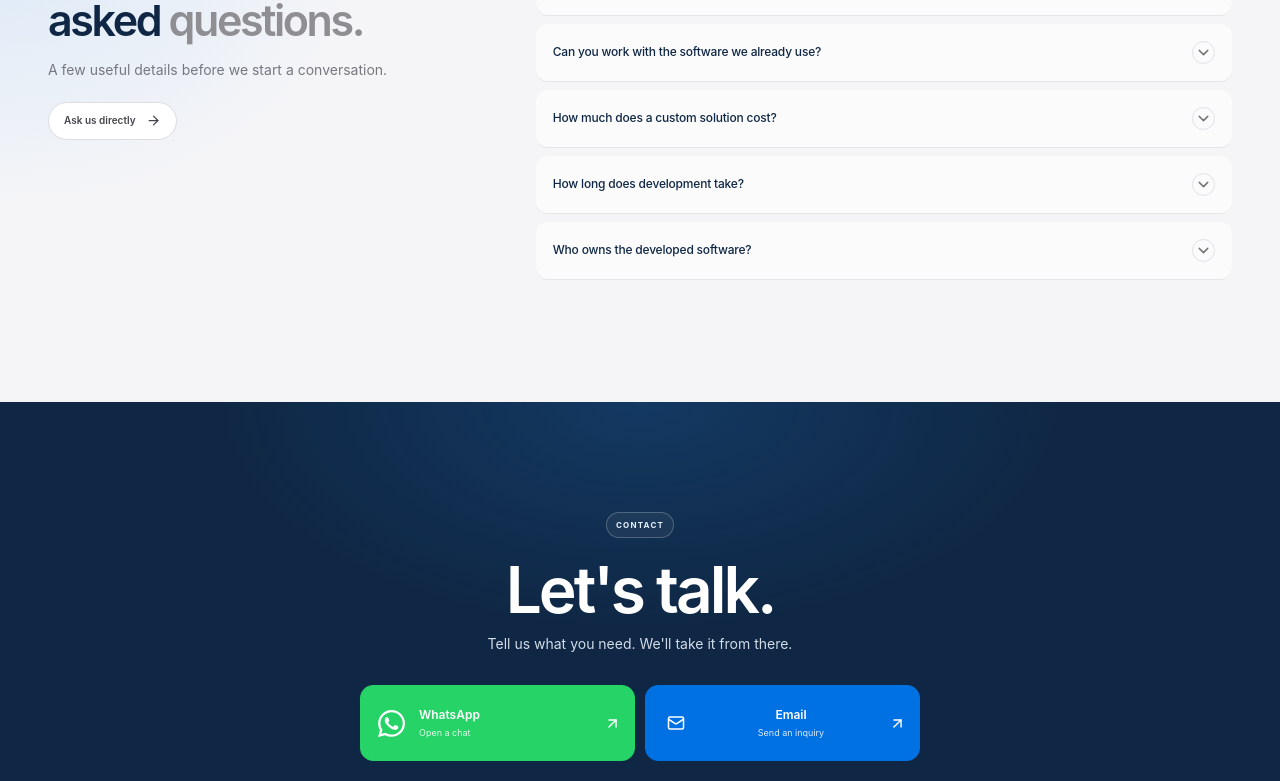
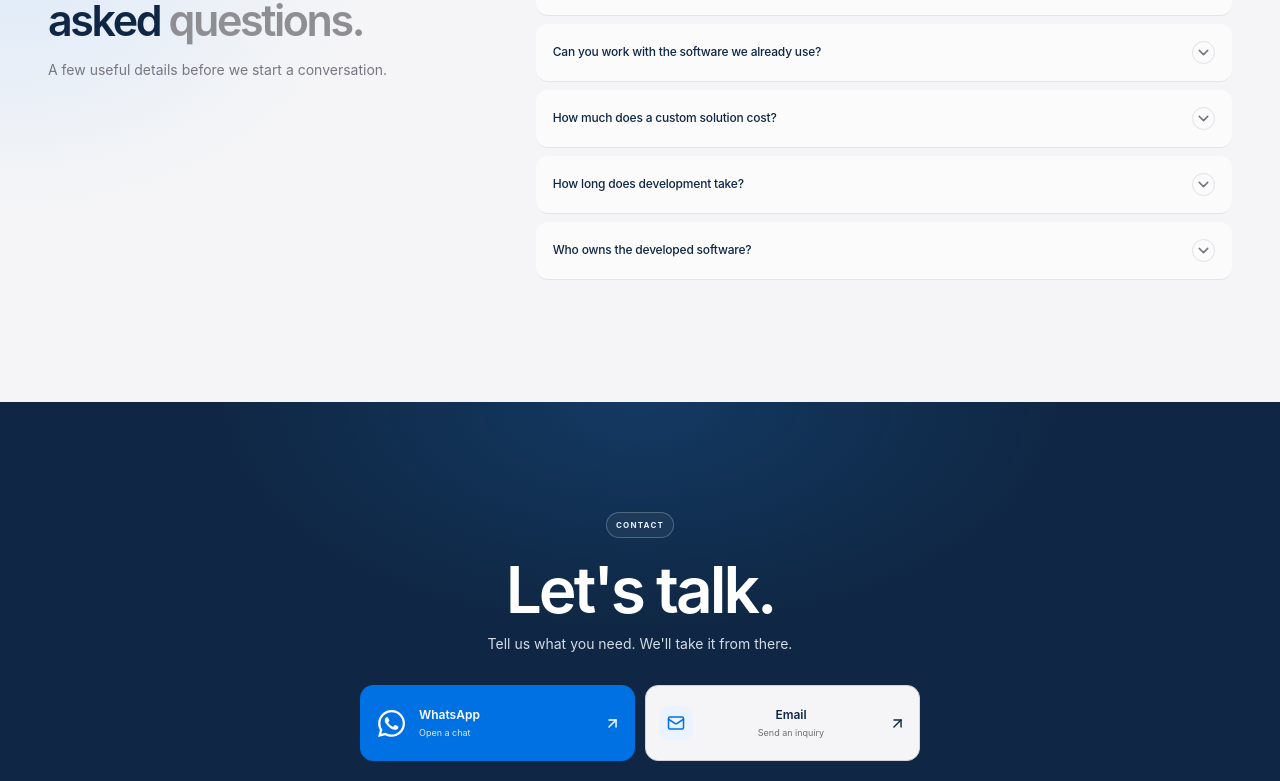
Before and after one commit to vovahardlight/service-ai, a Next.js app: page / in a window 1280 px wide. Shown: the part 3499-4280 px from the top of the page. Built offline with nearby package versions, Linux system fonts and the light colour scheme.

Commit message:
sixth commit

```diff
--- a/src/app/globals.css
+++ b/src/app/globals.css
@@ -8,7 +8,7 @@
 @media(max-width:390px){.section-wrap,.header-inner{width:calc(100% - 32px)}.hero h1{font-size:43px}.hero-art{height:291px}.mini-window{transform:scale(.76) rotate(-1.4deg)}.float-note{bottom:18px}.art-caption{font-size:6px}.section-heading h2{font-size:35px}.section-problem .section-heading h2{font-size:31px}.step-canvas{min-height:224px}.canvas-center{width:166px}.node-left{left:0}.node-right{right:0}.canvas-line{width:7%}.line-left{left:13%}.line-right{right:13%}.contact-reassurance{gap:9px}.contact-reassurance span{font-size:7px}}
 
 /* Minimal direct contact panel */
-.section-contact{background:#f7f7f9;padding:108px 0}.contact-simple{max-width:560px;margin:0 auto;text-align:center}.contact-simple h2{font-size:clamp(46px,6vw,64px);letter-spacing:-3px;line-height:1.04;font-weight:620;margin:19px 0 10px}.contact-simple>p{color:#777780;font-size:14px;margin:0 0 30px}.contact-actions{display:grid;grid-template-columns:1fr 1fr;gap:10px;text-align:left}.contact-action{min-height:76px;border:1px solid #e5e5ea;background:#fff;border-radius:13px;padding:13px;display:flex;align-items:center;gap:11px;transition:transform .2s,border-color .2s,box-shadow .2s}.contact-action[href]:hover{transform:translateY(-2px);border-color:#c9c9d0;box-shadow:0 8px 22px #20202b0a}.contact-action>span:nth-child(2){display:flex;flex-direction:column;gap:2px;flex:1}.contact-action b{font-size:12px;font-weight:600}.contact-action small{font-size:9px;color:#85858d}.contact-action>svg{color:#92929a}.contact-action-icon{width:34px;height:34px;border-radius:10px;background:#f2f6f3;color:#477b57;display:grid;place-items:center;font-size:17px;font-weight:600}.email-icon{background:#f2f4f8;color:#596b88;font-size:14px}.contact-action.unavailable{opacity:.58;cursor:default}.contact-action.unavailable>svg{display:none}
+.section-contact{background:#f7f7f9;padding:108px 0}.contact-simple{max-width:560px;margin:0 auto;text-align:center}.contact-simple h2{font-size:clamp(46px,6vw,64px);letter-spacing:-3px;line-height:1.04;font-weight:620;margin:19px 0 10px}.contact-simple>p{color:#777780;font-size:14px;margin:0 0 30px}.contact-actions{display:grid;grid-template-columns:1fr 1fr;gap:10px;text-align:left}.contact-action{min-height:76px;border:1px solid #e5e5ea;background:#fff;border-radius:13px;padding:13px;display:flex;align-items:center;gap:11px;transition:transform .2s,border-color .2s,box-shadow .2s,background-color .2s,color .2s}.contact-action[href]:hover{transform:translateY(-2px);border-color:#c9c9d0;box-shadow:0 8px 22px #20202b0a}.contact-action>span:nth-child(2){display:flex;flex-direction:column;gap:2px;flex:1}.contact-action b{font-size:12px;font-weight:600}.contact-action small{font-size:9px;color:#85858d}.contact-action>svg{color:#92929a}.contact-action-icon{width:34px;height:34px;border-radius:10px;background:#f2f6f3;color:#477b57;display:grid;place-items:center;font-size:17px;font-weight:600}.email-icon{background:#f2f4f8;color:#596b88;font-size:14px}.contact-action.unavailable{opacity:.58;cursor:default}.contact-action.unavailable>svg{display:none}
 @media(max-width:760px){.section-contact{padding:75px 0}.contact-simple h2{font-size:48px;letter-spacing:-2.5px}.contact-simple>p{font-size:12px;margin-bottom:23px}.contact-actions{grid-template-columns:1fr;gap:8px}.contact-action{min-height:68px;padding:11px 13px}.contact-action b{font-size:12px}.contact-action small{font-size:9px}}
 
 
@@ -40,13 +40,13 @@
 
 /* Header navigation hover */
 .nav>a:not(.nav-cta){font-weight:600}
-.nav>a:not(.nav-cta){position:relative;transition:color .2s ease}
+.nav>a:not(.nav-cta){position:relative;transition:color 0s}
 .nav>a:not(.nav-cta)::after{content:"";position:absolute;left:0;right:0;bottom:-6px;height:1.5px;border-radius:2px;background:#2997FF;transform:scaleX(0);transform-origin:left center;transition:transform .22s cubic-bezier(.2,.7,.2,1)}
 .nav>a:not(.nav-cta):hover::after,.nav>a:not(.nav-cta):focus-visible::after{transform:scaleX(1)}
 .nav-cta svg{transition:transform .2s ease}
 .nav-cta:hover svg{transform:translate(2px,-2px)}
 
-.header .brand,.header .nav,.header .nav-cta,.header .mobile-toggle{transition:color .22s ease,border-color .22s ease,background-color .22s ease}
+.header .brand,.header .nav,.header .nav-cta,.header .mobile-toggle,.header .brand-mark,.header .header-glass-tint{transition:color 0s,border-color 0s,background-color 0s}
 .header-dark .brand,.header-dark .nav{color:#FFFFFF}
 .header-dark .brand-mark{background:#FFFFFF;color:#0F2744}
 .header-dark .nav-cta{color:#FFFFFF;border-color:#ffffff66}
@@ -59,13 +59,19 @@
 @media(max-width:760px){.header-dark .nav.nav-open{background:rgba(255,255,255,.97);color:#0F2744}.header-dark .nav.nav-open>a:not(.nav-cta){color:#0F2744}.header-dark .nav.nav-open .nav-cta{color:#0F2744;border-color:#D2D2D7}}
 
 /* High-contrast direct contact actions */
-.contact-action.whatsapp-action{background:#25D366;border-color:#25D366;color:#FFFFFF}
-.contact-action.email-action{background:#0071E3;border-color:#0071E3;color:#FFFFFF}
-.contact-action.whatsapp-action:hover{background:#20BD5A;border-color:#20BD5A;box-shadow:0 10px 28px #25D36640}
-.contact-action.email-action:hover{background:#2997FF;border-color:#2997FF;box-shadow:0 10px 28px #0071E340}
-.contact-action.whatsapp-action small,.contact-action.email-action small{color:#FFFFFFD9}
-.contact-action.whatsapp-action>svg,.contact-action.email-action>svg{color:#FFFFFF}
-.contact-action.whatsapp-action .contact-action-icon,.contact-action.email-action .contact-action-icon{background:transparent;color:#FFFFFF}
+.contact-action.whatsapp-action{background:#0071E3;border-color:#0071E3;color:#FFFFFF}
+.contact-action.email-action{background:#F5F5F7;border-color:#D2D2D7;color:#0F2744}
+.contact-action.whatsapp-action:not(.unavailable):hover{background:#25D366;border-color:#25D366;color:#FFFFFF;box-shadow:0 10px 28px #25D36640}
+.contact-action.email-action:hover{background:#0071E3;border-color:#0071E3;color:#FFFFFF;box-shadow:0 10px 28px #0071E340}
+.contact-action.whatsapp-action small{color:#FFFFFFD9}
+.contact-action.email-action small{color:#6E6E73}
+.contact-action.email-action:hover small{color:#FFFFFFD9}
+.contact-action.whatsapp-action>svg{color:#FFFFFF}
+.contact-action.email-action>svg{color:#0F2744}
+.contact-action.email-action:hover>svg{color:#FFFFFF}
+.contact-action.whatsapp-action .contact-action-icon{background:transparent;color:#FFFFFF}
+.contact-action.email-action .contact-action-icon{background:#EAF3FF;color:#0071E3}
+.contact-action.email-action:hover .contact-action-icon{background:transparent;color:#FFFFFF}
 .whatsapp-icon svg{display:block;width:27px;height:27px}
 .contact-action.unavailable{opacity:1;cursor:not-allowed}
 .contact-action.unavailable:hover{transform:none;box-shadow:none}
@@ -226,6 +232,7 @@
 }
 .faq-list{min-height:390px}
 @media(max-width:760px){.faq-list{min-height:550px}}
+
 @media(max-width:760px){
   .nav{font-size:15px}
   .hero-sub{font-size:16px;line-height:1.65}
@@ -264,19 +271,14 @@
   .cookie-analytics b{font-size:12px}
   .cookie-analytics small{font-size:11px}
 }
-.faq-ask-desktop{display:block;margin-top:18px}
-.faq-ask-mobile{display:none}
 @media(max-width:760px){
-  .faq-ask-desktop{display:none}
-  .faq-ask-mobile{display:block;margin-top:8px}
+  .header .nav{background:#F5F5F7;border-color:#D2D2D7;-webkit-backdrop-filter:none;backdrop-filter:none}
+  .header-dark .header-inner .nav.nav-open{background:#F5F5F7}
 }
+
 @media(max-width:760px){
   .faq-layout{grid-template-rows:auto 560px auto;align-items:start}
   .faq-list{height:560px;min-height:0;overflow:hidden;display:block}
-}
-@media(max-width:760px){
-  .header .nav{background:#F5F5F7;border-color:#D2D2D7;-webkit-backdrop-filter:none;backdrop-filter:none}
-  .header-dark .header-inner .nav.nav-open{background:#F5F5F7}
 }
 
 /* Quiet ambient colour: soft, oversized light rather than decorative shapes. */
--- a/src/app/page.tsx
+++ b/src/app/page.tsx
@@ -101,7 +101,6 @@ function HowWeWork() { return <section className="section section-process" id="h
 
 function FAQ() {
   const [open, setOpen] = useState<number | null>(0);
-  const askLink = <a className="button button-outline" href="#contact">Ask us directly <ArrowRight size={15} /></a>;
 
   return (
     <section className="section section-faq" id="faq">
@@ -110,7 +109,6 @@ function FAQ() {
           <Mark>GOOD TO KNOW</Mark>
           <h2>Frequently<br />asked <span>questions.</span></h2>
           <p>A few useful details before we start a conversation.</p>
-          <span className="faq-ask-desktop">{askLink}</span>
         </div>
         <div className="faq-list">
           {content.faqs.map(([q, a], i) => (
@@ -122,7 +120,6 @@ function FAQ() {
             </article>
           ))}
         </div>
-        <span className="faq-ask-mobile">{askLink}</span>
       </div>
     </section>
   );
```
